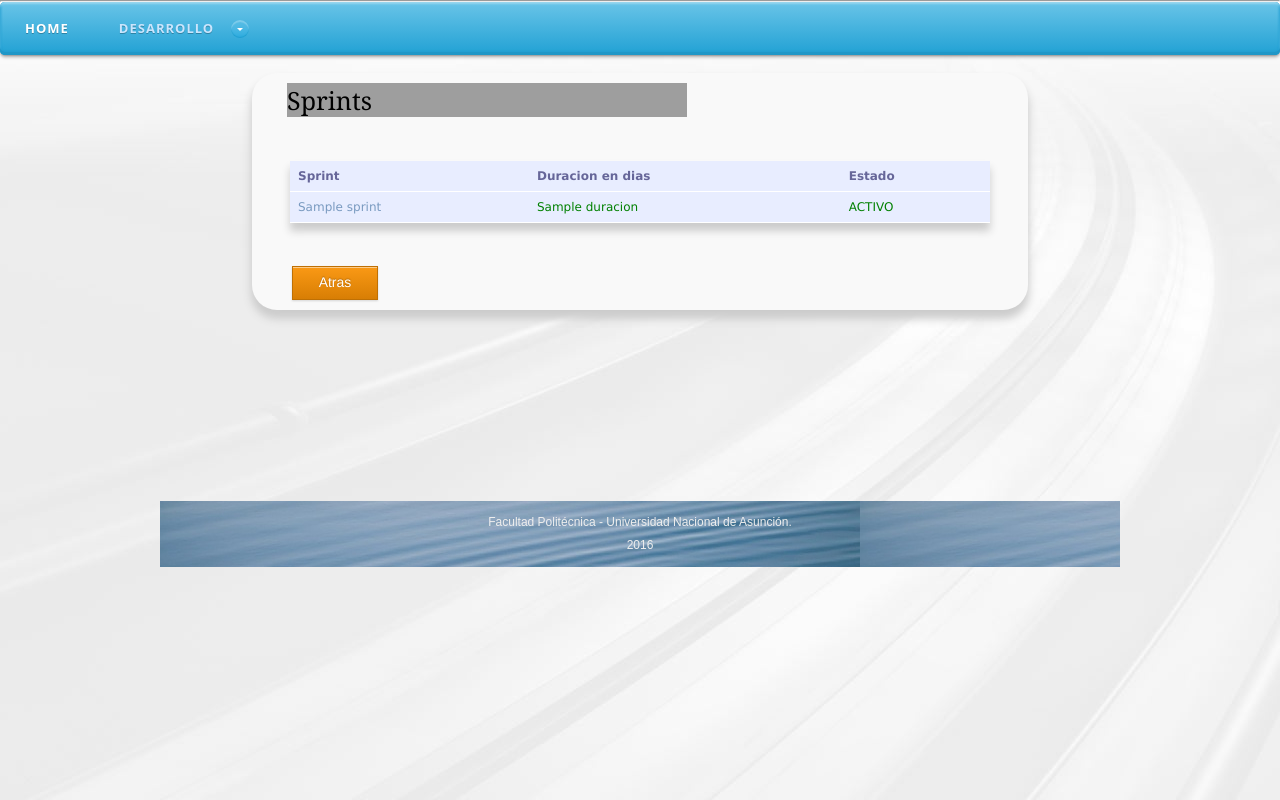
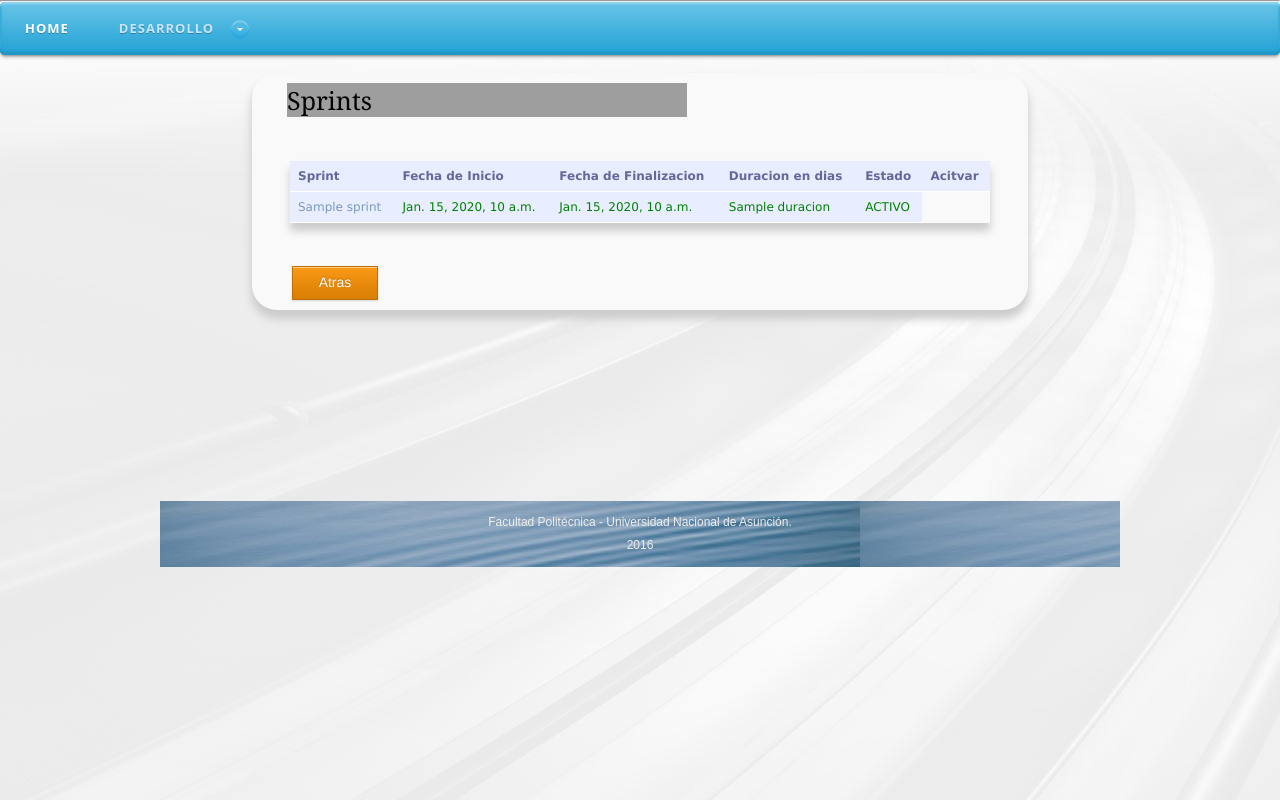
Before and after one commit to sagasilver/gestorproject1, a Django app: template demo/templates/gestionar_sprint.html in a window 1280 px wide. Run offline with Django 3.2, Linux system fonts and the light colour scheme; the template is opened without the code that fills it: most values are stand-ins (such as "Sample title", 1, 10 or a date in 2020); some libraries are stand-ins or nearby versions; grey boxes are pictures that could not be loaded.

Commit message:
finalizacion de sprint

```diff
--- a/demo/templates/gestionar_sprint.html
+++ b/demo/templates/gestionar_sprint.html
@@ -5,32 +5,43 @@
 <nav class="detalle">
     <h1>Sprints</h1>
 <table class="max">
-   <tr>
+
+    <tr>
         <td><strong>Sprint</strong></td>
+        <td><strong>Fecha de Inicio</strong></td>
+        <td><strong>Fecha de Finalizacion</strong></td>
         <td><strong>Duracion en dias</strong></td>
         <td><strong>Estado</strong></td>
+        {%if not hay_activo %}
+        <td><strong>Acitvar</strong></td>
+        {%else%}
+        <td><strong>Finalizar</strong></td>
+        {%endif%}
+
    </tr>
 
-
-    {% for sprint in sprints %}
+  {% for sprint in sprints %}
 
     <tr>
-        {%if sprint.estado == "INA"%}
-            <td><a href="/usuario/sprintbacklog/{{sprint.id}}/{{ proyecto.id }}" class="current" ><span>{{sprint.nombre}}</font></span></a></td>
-        {%else%}
-           <td><a href="#" class="current" ><span>{{sprint.nombre}}</font></span></a></td>
-        {%endif%}
+        <td><a href="/usuario/sprintbacklog/{{sprint.id}}/{{ proyecto.id }}" class="current" ><span>{{sprint.nombre}}</font></span></a></td>
+        <td><font color="green">{{sprint.fechaInicio}}</font></td>
+        <td><font color="green">{{sprint.fechaFin}}</font></td>
         <td><font color="green">{{sprint.duracion}}</font></td>
         <td><font color = "green">{{sprint.estado}}</font></td>
+
         {%if not hay_activo %}
-        {% if sprint.estado == "INA" %}
-            <td> <a href="/usuario/iniciar/{{sprint.id}}/{{ proyecto.id }}"class="current" ><span><button class="button button-action"><font color = "green">Activar Sprint</font></button></span></a></td>
+            {% if sprint.estado == "INA" %}
+                <td><a href="/usuario/iniciar/{{sprint.id}}/{{ proyecto.id }}" class="current" ><span><img src="/static/img/activar.png" alt="detalle"title="Activar Sprint" width="25" height="25" ></span></a></td>
+            {% endif %}
+        {% else %}
+            {% if sprint.estado == "ACT" %}
+                <td><a href="/usuario/iniciar/{{sprint.id}}/{{ proyecto.id }}" class="current" ><span><img src="/static/img/salir2.png" alt="detalle"title="Finalizar Sprint" width="25" height="25" ></span></a></td>
+            {% else %}
+                <td></td>
+            {% endif %}
         {% endif %}
-        {%endif%}
-
     </tr>
-
-   {% endfor %}
+  {% endfor %}
 </table>
 <a class="button button-highlight" href="/usuario/datos_Proyecto/{{ proyecto.id }}">Atras</a>
 
```
